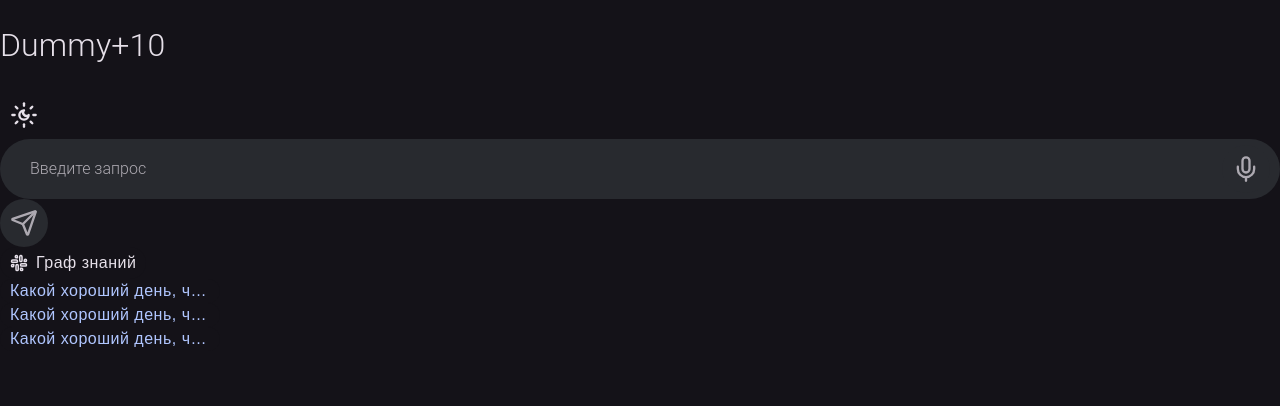
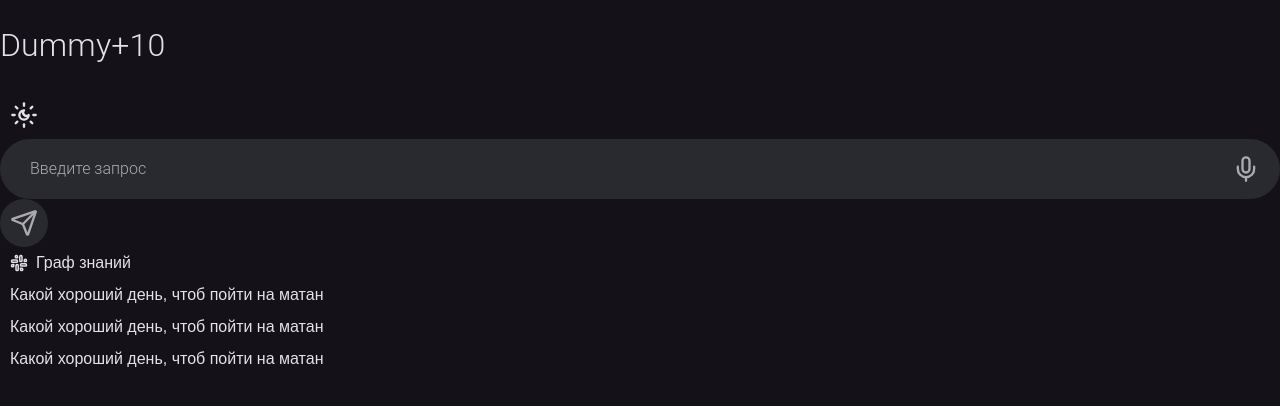
Before and after one commit to nevrozza/AeroDocAssistant, a React (Vite) app in the folder frontend/: page /dummy in a window 1280 px wide. Shown: the top 406 px of the page. Built offline with nearby package versions, Linux system fonts and the light colour scheme.

Commit message:
- Add --clickable-transition for inheritance from clickable transition (it overrides 0_o) - Refactor

```diff
--- a/frontend/src/app/styles/common.css
+++ b/frontend/src/app/styles/common.css
@@ -9,8 +9,9 @@ html {
 }
 
 .clickable {
+    --clickable-transition: var(--theme-transition), transform 200ms;
     cursor: pointer;
-    transition: var(--theme-transition), transform 200ms;
+    transition: var(--clickable-transition);
 }
 
 .clickable:active {
--- a/frontend/src/app/styles/theme.css
+++ b/frontend/src/app/styles/theme.css
@@ -1,6 +1,6 @@
 html {
   --transition-duration: calc(600ms * var(--enable-theme-transitions));
-  --theme-transition: color 0ms
+  --theme-transition: color 0ms;
           /*color var(--transition-duration) ,*/
           /*background-color var(--transition-duration),*/
           /*border-color var(--transition-duration),*/
--- a/frontend/src/widgets/select-button/select-button.css
+++ b/frontend/src/widgets/select-button/select-button.css
@@ -1,15 +1,12 @@
 .button-container{
-    border: 0px;
+    border: 0;
     border-radius: 18px;
-    padding-left: 10px;
-    padding-right: 10px;
-    padding-top: 10px;
-    padding-bottom: 10px;
+    padding: 10px;
 
-    font-weight: 400;
+    font-weight: 530;
     font-size: 16px;
     line-height: 24px;
-    letter-spacing: 0.5px;
+    letter-spacing: 0;
 }
 .text-container{
     text-overflow: ellipsis;
--- a/frontend/src/widgets/select-button/select-button.tsx
+++ b/frontend/src/widgets/select-button/select-button.tsx
@@ -1,17 +1,26 @@
-import { colors } from "../utils/colors";
+import {colors} from "../utils/colors";
 import "./select-button.css"
 
-interface SelectButtonProps{
+interface SelectButtonProps {
     isSelected?: boolean;
     text?: string;
-    color?: string;
     onClick?: () => void;
     width?: string;
-    height?: string;
 }
 
-const SelectButton = ({isSelected = false, text = "", color = colors.background, onClick, width = "220px", height = "24px"} : SelectButtonProps) => {
-    return <button onClick={onClick} className="button-container hoverable clickable" style={{backgroundColor: !isSelected ? color: colors.primaryContainer, height: height, width: width}}>
+const SelectButton = ({
+                          isSelected = false,
+                          text = "Select me!",
+                          onClick,
+                          width = ""
+                      }: SelectButtonProps) => {
+    return <button onClick={onClick} className="button-container hoverable clickable" style={{
+        backgroundColor: isSelected ? colors.primaryContainer : colors.background,
+        color: isSelected ? colors.onPrimaryContainer : colors.onBackground,
+        width: width,
+        // Тут, т.к. в стилях оно перезаписывается transition clickable и из-за этого выходит не оч(
+        transition: "var(--clickable-transition), color 400ms, background-color 400ms"
+    }}>
         <div className="text-container">{text}</div>
     </button>
 }
```
